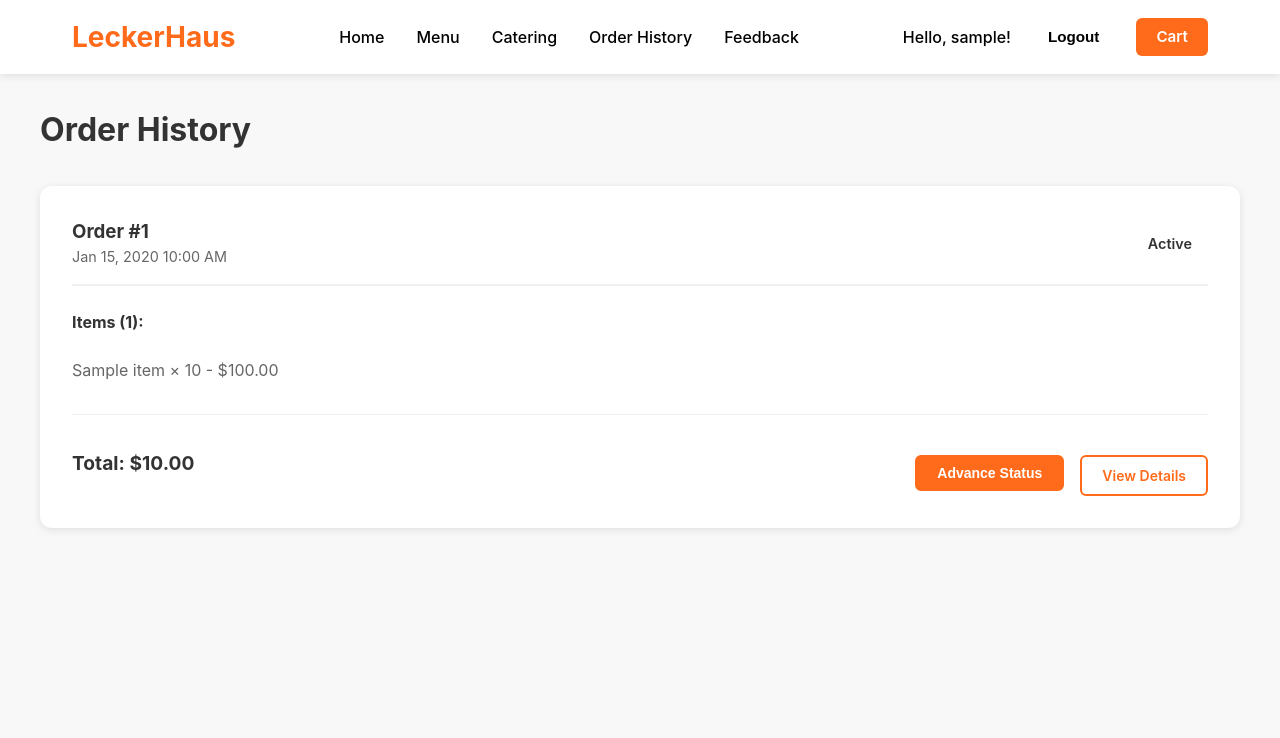
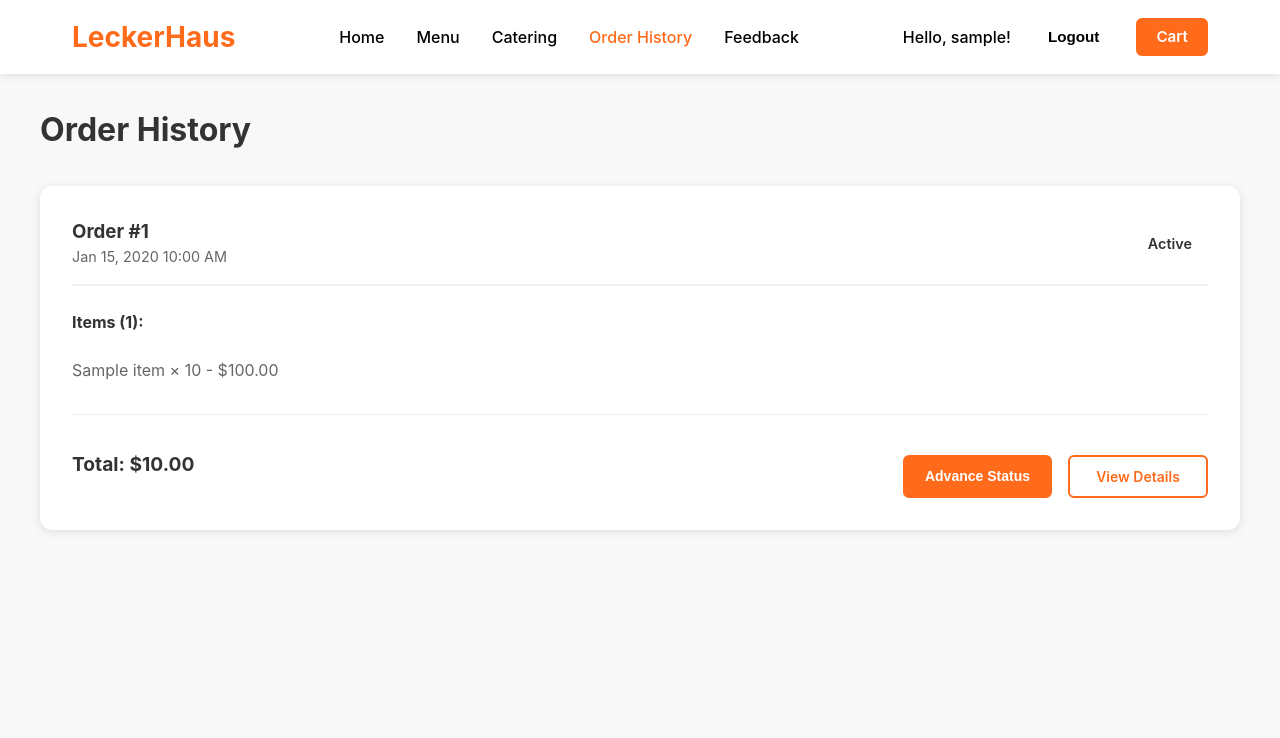
Before and after one commit to driedsoba/Food-Web-App_IE4727, a PHP site: page /Food-Web-App_IE4727/order-history.php in a window 1280 px wide. Shown: the top 738 px of the page. Run offline with PHP 8.4, Linux system fonts and the light colour scheme; the visitor is signed in with stand-in values (Sample User, id 1); tables that the repository leaves empty hold one stand-in row (values such as "Sample post").

Commit message:
update styling

```diff
--- a/food-web-app-php/css/order-history.css
+++ b/food-web-app-php/css/order-history.css
@@ -133,11 +133,15 @@
   display: inline-block;
   text-align: center;
   border: 2px solid transparent;
+  line-height: 1.5;
+  min-width: 140px;
 }
 
 .btn-sm {
-  padding: 0.5rem 1.25rem;
+  padding: 0.625rem 1.25rem;
   font-size: 0.875rem;
+  min-width: 140px;
+  line-height: 1.4;
 }
 
 .btn-primary {
--- a/food-web-app-php/includes/header.php
+++ b/food-web-app-php/includes/header.php
@@ -4,6 +4,9 @@ if (session_status() === PHP_SESSION_NONE) {
 }
 $isLoggedIn = isset($_SESSION['user_id']);
 $userName = $isLoggedIn ? ($_SESSION['username'] ?? 'User') : '';
+
+// Get current page for active menu highlighting
+$currentPage = basename($_SERVER['PHP_SELF']);
 ?>
 <!DOCTYPE html>
 <html lang="en">
@@ -32,11 +35,11 @@ $userName = $isLoggedIn ? ($_SESSION['username'] ?? 'User') : '';
             </div>
             <nav class="navigation">
                 <ul>
-                    <li><a href="<?php echo SITE_URL; ?>/index.php">Home</a></li>
-                    <li><a href="<?php echo SITE_URL; ?>/menu.php">Menu</a></li>
-                    <li><a href="<?php echo SITE_URL; ?>/catering.php">Catering</a></li>
-                    <li><a href="<?php echo SITE_URL; ?>/order-history.php">Order History</a></li>
-                    <li><a href="<?php echo SITE_URL; ?>/feedback.php">Feedback</a></li>
+                    <li><a href="<?php echo SITE_URL; ?>/index.php" class="<?php echo $currentPage === 'index.php' ? 'active' : ''; ?>">Home</a></li>
+                    <li><a href="<?php echo SITE_URL; ?>/menu.php" class="<?php echo $currentPage === 'menu.php' ? 'active' : ''; ?>">Menu</a></li>
+                    <li><a href="<?php echo SITE_URL; ?>/catering.php" class="<?php echo $currentPage === 'catering.php' ? 'active' : ''; ?>">Catering</a></li>
+                    <li><a href="<?php echo SITE_URL; ?>/order-history.php" class="<?php echo $currentPage === 'order-history.php' ? 'active' : ''; ?>">Order History</a></li>
+                    <li><a href="<?php echo SITE_URL; ?>/feedback.php" class="<?php echo $currentPage === 'feedback.php' ? 'active' : ''; ?>">Feedback</a></li>
                 </ul>
             </nav>
             <div class="cart-section">
```
